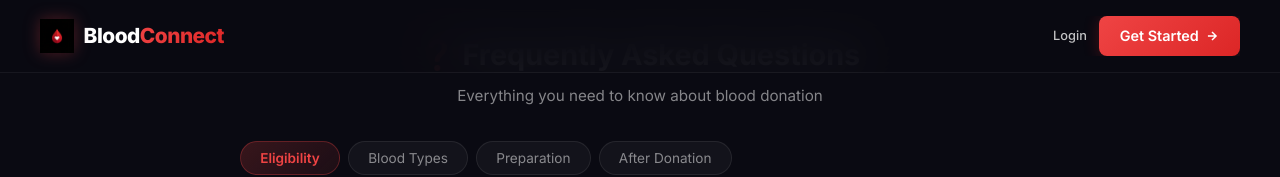
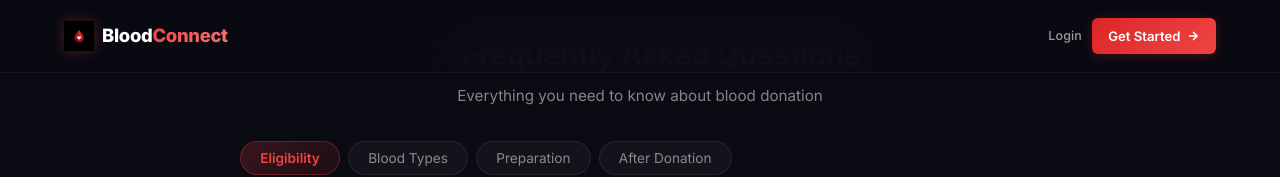
Before and after one commit to kazisalman21/blood-donation-platform, a React (Create React App) app in the folder client/: page /faq in a window 1280 px wide. Shown: the top 177 px of the page. Built offline with nearby package versions, Linux system fonts and the light colour scheme; no server answers; the HTML template or start-up script is replaced by a standard one.

Commit message:
style: redesign navbar — compact professional layout with proper alignment

```diff
--- a/client/src/components/shared/Navbar.css
+++ b/client/src/components/shared/Navbar.css
@@ -1,4 +1,4 @@
-/* ===== NAVBAR — Light Theme ===== */
+/* ===== NAVBAR — Premium Dark Theme ===== */
 
 .navbar {
   position: fixed;
@@ -6,235 +6,203 @@
   left: 0;
   right: 0;
   z-index: 1000;
-  padding: 0 1.5rem;
-  background: rgba(10, 10, 18, 0.92);
-  backdrop-filter: blur(20px);
-  -webkit-backdrop-filter: blur(20px);
+  background: rgba(10, 10, 18, 0.95);
+  backdrop-filter: blur(24px);
+  -webkit-backdrop-filter: blur(24px);
   border-bottom: 1px solid rgba(255, 255, 255, 0.06);
-  transition: var(--transition);
+  transition: background 0.3s ease, box-shadow 0.3s ease;
 }
 
 .navbar-scrolled {
-  background: rgba(10, 10, 18, 0.88);
-  -webkit-backdrop-filter: blur(20px);
-  backdrop-filter: blur(20px);
-  border-bottom: 1px solid rgba(255, 255, 255, 0.06);
-  box-shadow: 0 4px 30px rgba(0, 0, 0, 0.3);
+  background: rgba(6, 6, 14, 0.98);
+  box-shadow: 0 4px 30px rgba(0, 0, 0, 0.4);
 }
 
 .navbar-container {
   max-width: var(--container-max);
   margin: 0 auto;
   display: flex;
-  justify-content: space-between;
   align-items: center;
   height: var(--nav-height);
-  gap: 1.5rem;
+  padding: 0 1.5rem;
+  gap: 2rem;
 }
 
-/* Logo */
+/* ===== LOGO ===== */
 .navbar-logo {
   display: flex;
   align-items: center;
-  gap: 0.6rem;
+  gap: 0.5rem;
   text-decoration: none;
-  font-size: 1.3rem;
+  font-size: 1.15rem;
   font-weight: 800;
   z-index: 1001;
+  flex-shrink: 0;
 }
 
 .navbar-logo-img {
-  height: 34px;
+  height: 30px;
   width: auto;
   object-fit: contain;
-  transition: transform 0.3s ease, filter 0.3s ease;
-  filter: drop-shadow(0 0 8px rgba(239, 68, 68, 0.3));
+  transition: transform 0.3s ease;
+  filter: drop-shadow(0 0 6px rgba(239, 68, 68, 0.3));
 }
 
 .navbar-logo:hover .navbar-logo-img {
-  transform: scale(1.1);
-  filter: drop-shadow(0 0 14px rgba(239, 68, 68, 0.5));
+  transform: scale(1.08);
 }
 
 .logo-text {
   color: #fff;
-  letter-spacing: -0.5px;
-  transition: color var(--transition);
-}
-
-.navbar-scrolled .logo-text {
-  color: #fff;
+  letter-spacing: -0.3px;
 }
 
 .logo-accent {
-  background: var(--gradient-accent);
+  background: linear-gradient(135deg, #ef4444, #f87171);
   -webkit-background-clip: text;
   -webkit-text-fill-color: transparent;
   background-clip: text;
 }
 
-/* Nav Links */
+/* ===== NAV LINKS ===== */
 .navbar-links {
   display: flex;
   align-items: center;
-  gap: 0.15rem;
-  flex-wrap: nowrap;
-  overflow-x: auto;
-  scrollbar-width: none;
-  -ms-overflow-style: none;
-}
-
-.navbar-links::-webkit-scrollbar {
-  display: none;
+  gap: 0.1rem;
+  flex: 1;
+  justify-content: flex-end;
 }
 
 .nav-link {
   display: flex;
   align-items: center;
-  gap: 0.3rem;
-  color: rgba(255, 255, 255, 0.75);
+  gap: 0.35rem;
+  color: rgba(255, 255, 255, 0.6);
   text-decoration: none;
-  font-size: 0.8rem;
+  font-size: 0.78rem;
   font-weight: 500;
-  padding: 0.4rem 0.6rem;
-  border-radius: var(--radius-sm);
-  transition: var(--transition-fast);
-  position: relative;
+  padding: 0.35rem 0.55rem;
+  border-radius: 6px;
+  transition: color 0.2s, background 0.2s;
   white-space: nowrap;
   flex-shrink: 0;
-}
-
-.navbar-scrolled .nav-link {
-  color: rgba(255, 255, 255, 0.7);
+  letter-spacing: 0.01em;
 }
 
 .nav-link:hover {
   color: #fff;
-  background: rgba(255, 255, 255, 0.08);
-}
-
-.navbar-scrolled .nav-link:hover {
-  color: #fff;
-  background: rgba(255, 255, 255, 0.08);
+  background: rgba(255, 255, 255, 0.07);
 }
 
 .nav-link.active {
-  color: var(--accent-light);
-  background: rgba(220, 38, 38, 0.12);
-}
-
-.navbar-scrolled .nav-link.active {
-  color: var(--accent-light);
-  background: rgba(239, 68, 68, 0.12);
+  color: #f87171;
+  background: rgba(239, 68, 68, 0.1);
 }
 
 .nav-link svg {
-  opacity: 0.7;
-  flex-shrink: 0;
-  width: 14px;
-  height: 14px;
-}
-
-.nav-divider {
-  width: 1px;
-  height: 20px;
-  background: rgba(255, 255, 255, 0.12);
-  margin: 0 0.3rem;
+  width: 13px;
+  height: 13px;
+  opacity: 0.65;
   flex-shrink: 0;
 }
 
-.navbar-scrolled .nav-divider {
-  background: rgba(255, 255, 255, 0.1);
+.nav-link:hover svg,
+.nav-link.active svg {
+  opacity: 1;
 }
 
-/* User section */
+/* ===== DIVIDER ===== */
+.nav-divider {
+  width: 1px;
+  height: 18px;
+  background: rgba(255, 255, 255, 0.1);
+  margin: 0 0.35rem;
+  flex-shrink: 0;
+}
+
+/* ===== USER SECTION ===== */
 .nav-user {
   display: flex;
   align-items: center;
   gap: 0.5rem;
   flex-shrink: 0;
+  padding-left: 0.25rem;
 }
 
 .user-avatar {
-  width: 30px;
-  height: 30px;
+  width: 28px;
+  height: 28px;
   border-radius: 50%;
-  background: var(--gradient-accent);
+  background: linear-gradient(135deg, #ef4444, #dc2626);
   display: flex;
   align-items: center;
   justify-content: center;
-  font-size: 0.78rem;
+  font-size: 0.72rem;
   font-weight: 700;
   color: #fff;
   flex-shrink: 0;
+  box-shadow: 0 0 0 2px rgba(239, 68, 68, 0.2);
 }
 
 .user-name {
   color: rgba(255, 255, 255, 0.85);
-  font-size: 0.82rem;
+  font-size: 0.78rem;
   font-weight: 500;
   white-space: nowrap;
-}
-
-.navbar-scrolled .user-name {
-  color: rgba(255, 255, 255, 0.85);
+  max-width: 90px;
+  overflow: hidden;
+  text-overflow: ellipsis;
 }
 
 .blood-badge {
-  background: var(--accent-bg);
-  color: var(--accent);
-  padding: 0.2rem 0.6rem;
-  border-radius: 20px;
-  font-size: 0.72rem;
+  background: rgba(239, 68, 68, 0.12);
+  color: #f87171;
+  padding: 0.15rem 0.45rem;
+  border-radius: 12px;
+  font-size: 0.68rem;
   font-weight: 700;
-  border: 1px solid rgba(220, 38, 38, 0.2);
+  border: 1px solid rgba(239, 68, 68, 0.15);
+  flex-shrink: 0;
 }
 
 .btn-logout {
   background: transparent;
-  color: rgba(255, 255, 255, 0.6);
-  border: 1px solid rgba(255, 255, 255, 0.15);
-  padding: 0.35rem 0.8rem;
-  border-radius: var(--radius-sm);
+  color: rgba(255, 255, 255, 0.45);
+  border: 1px solid rgba(255, 255, 255, 0.1);
+  padding: 0.28rem 0.65rem;
+  border-radius: 6px;
   cursor: pointer;
-  font-size: 0.82rem;
+  font-size: 0.73rem;
   font-weight: 500;
-  transition: var(--transition-fast);
-}
-
-.navbar-scrolled .btn-logout {
-  color: rgba(255, 255, 255, 0.5);
-  border-color: rgba(255, 255, 255, 0.12);
+  transition: all 0.2s;
+  flex-shrink: 0;
 }
 
 .btn-logout:hover {
-  border-color: var(--accent-light);
-  color: var(--accent-light);
+  border-color: #f87171;
+  color: #f87171;
 }
 
-.navbar-scrolled .btn-logout:hover {
-  border-color: var(--accent-light);
-  color: var(--accent-light);
-}
-
-/* Register CTA */
+/* ===== REGISTER CTA ===== */
 .btn-register {
   display: inline-flex;
   align-items: center;
-  gap: 0.4rem;
-  background: var(--gradient-accent);
+  gap: 0.35rem;
+  background: linear-gradient(135deg, #dc2626, #ef4444);
   color: #fff !important;
-  padding: 0.55rem 1.3rem;
-  border-radius: var(--radius-sm);
+  padding: 0.45rem 1rem;
+  border-radius: 6px;
   font-weight: 600;
-  font-size: 0.9rem;
-  transition: var(--transition);
-  box-shadow: 0 2px 15px rgba(220, 38, 38, 0.25);
+  font-size: 0.82rem;
+  transition: all 0.25s;
+  box-shadow: 0 2px 12px rgba(220, 38, 38, 0.25);
+  text-decoration: none;
+  flex-shrink: 0;
 }
 
 .btn-register:hover {
-  transform: translateY(-2px);
-  box-shadow: var(--shadow-accent);
+  transform: translateY(-1px);
+  box-shadow: 0 4px 20px rgba(220, 38, 38, 0.35);
 }
 
 .btn-register svg {
@@ -242,10 +210,30 @@
 }
 
 .btn-register:hover svg {
-  transform: translateX(3px);
+  transform: translateX(2px);
 }
 
-/* Hamburger */
+/* ===== ADMIN NAV LINKS ===== */
+.nav-admin {
+  color: rgba(251, 191, 36, 0.65) !important;
+}
+
+.nav-admin:hover,
+.nav-admin.active {
+  color: #fbbf24 !important;
+  background: rgba(251, 191, 36, 0.08) !important;
+}
+
+.nav-admin svg {
+  stroke: rgba(251, 191, 36, 0.65);
+}
+
+.nav-admin:hover svg,
+.nav-admin.active svg {
+  stroke: #fbbf24;
+}
+
+/* ===== HAMBURGER ===== */
 .hamburger {
   display: none;
   flex-direction: column;
@@ -259,15 +247,11 @@
 
 .hamburger span {
   display: block;
-  width: 22px;
+  width: 20px;
   height: 2px;
   background: #fff;
   border-radius: 2px;
-  transition: var(--transition);
-}
-
-.navbar-scrolled .hamburger span {
-  background: #fff;
+  transition: all 0.3s ease;
 }
 
 .hamburger.open span:nth-child(1) {
@@ -286,10 +270,30 @@
   display: none;
 }
 
-/* ===== Mobile ===== */
+/* ===== RESPONSIVE — TABLET ===== */
+@media (max-width: 1100px) {
+  .nav-link {
+    font-size: 0.74rem;
+    padding: 0.3rem 0.4rem;
+  }
+
+  .nav-link svg {
+    display: none;
+  }
+
+  .navbar-container {
+    gap: 1rem;
+  }
+
+  .user-name {
+    display: none;
+  }
+}
+
+/* ===== RESPONSIVE — MOBILE ===== */
 @media (max-width: 768px) {
-  .navbar {
-    padding: 0 1.2rem;
+  .navbar-container {
+    padding: 0 1rem;
   }
 
   .hamburger {
@@ -300,45 +304,71 @@
     position: fixed;
     top: 0;
     right: -100%;
-    width: 300px;
+    width: 280px;
     height: 100vh;
-    background: rgba(10, 10, 18, 0.97);
+    background: rgba(8, 8, 16, 0.98);
+    backdrop-filter: blur(30px);
     -webkit-backdrop-filter: blur(30px);
-    backdrop-filter: blur(30px);
     flex-direction: column;
     align-items: flex-start;
-    padding: 5rem 1.5rem 2rem;
-    gap: 0.3rem;
+    justify-content: flex-start;
+    padding: 5rem 1.2rem 2rem;
+    gap: 0.2rem;
     transition: right 0.35s cubic-bezier(0.4, 0, 0.2, 1);
-    border-left: 1px solid rgba(255, 255, 255, 0.08);
+    border-left: 1px solid rgba(255, 255, 255, 0.06);
     box-shadow: -10px 0 40px rgba(0, 0, 0, 0.5);
+    overflow-y: auto;
   }
 
   .navbar-links.mobile-open {
     right: 0;
   }
 
-  .navbar-links .nav-link {
-    color: rgba(255, 255, 255, 0.7);
+  .nav-link {
+    width: 100%;
+    padding: 0.7rem 0.8rem;
+    font-size: 0.88rem;
+    color: rgba(255, 255, 255, 0.65);
   }
 
-  .navbar-links .nav-link:hover {
-    color: #fff;
-    background: rgba(255, 255, 255, 0.06);
+  .nav-link svg {
+    display: flex;
+    width: 16px;
+    height: 16px;
   }
 
-  .navbar-links .nav-link.active {
-    color: var(--accent-light);
-    background: rgba(239, 68, 68, 0.12);
+  .nav-link:hover {
+    color: #fff;
+    background: rgba(255, 255, 255, 0.05);
   }
 
-  .navbar-links .nav-user .user-name {
-    color: #fff;
+  .nav-link.active {
+    color: #f87171;
+    background: rgba(239, 68, 68, 0.1);
   }
 
-  .navbar-links .btn-logout {
-    color: rgba(255, 255, 255, 0.5);
-    border-color: rgba(255, 255, 255, 0.12);
+  .nav-divider {
+    width: 100%;
+    height: 1px;
+    background: rgba(255, 255, 255, 0.05);
+    margin: 0.4rem 0;
+  }
+
+  .nav-user {
+    flex-wrap: wrap;
+    gap: 0.5rem;
+    padding: 0.6rem 0.4rem;
+  }
+
+  .user-name {
+    display: block;
+    max-width: none;
+  }
+
+  .btn-register {
+    width: 100%;
+    justify-content: center;
+    padding: 0.7rem;
   }
 
   .mobile-overlay {
@@ -348,48 +378,4 @@
     background: rgba(0, 0, 0, 0.5);
     z-index: 999;
   }
-
-  .nav-link {
-    width: 100%;
-    padding: 0.8rem;
-    font-size: 0.95rem;
-  }
-
-  .nav-divider {
-    width: 100%;
-    height: 1px;
-    background: rgba(255, 255, 255, 0.06);
-    margin: 0.5rem 0;
-  }
-
-  .nav-user {
-    flex-wrap: wrap;
-    gap: 0.5rem;
-    padding: 0.5rem;
-  }
-
-  .btn-register {
-    width: 100%;
-    justify-content: center;
-    padding: 0.75rem;
-  }
 }
-
-/* ===== ADMIN NAV LINKS ===== */
-.nav-admin {
-    color: rgba(251, 191, 36, 0.7) !important;
-}
-
-.nav-admin:hover,
-.nav-admin.active {
-    color: #fbbf24 !important;
-}
-
-.nav-admin svg {
-    stroke: rgba(251, 191, 36, 0.7);
-}
-
-.nav-admin:hover svg,
-.nav-admin.active svg {
-    stroke: #fbbf24;
-}
```
